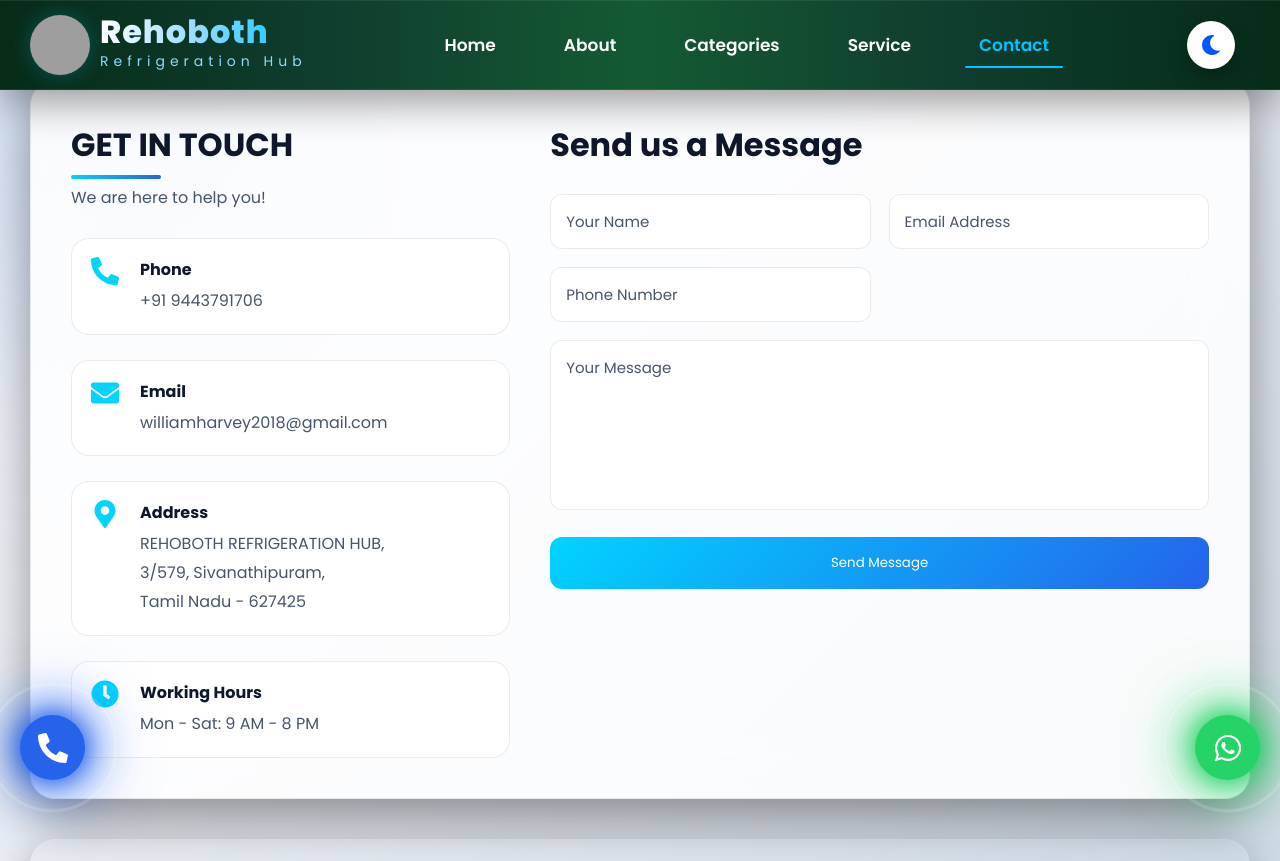
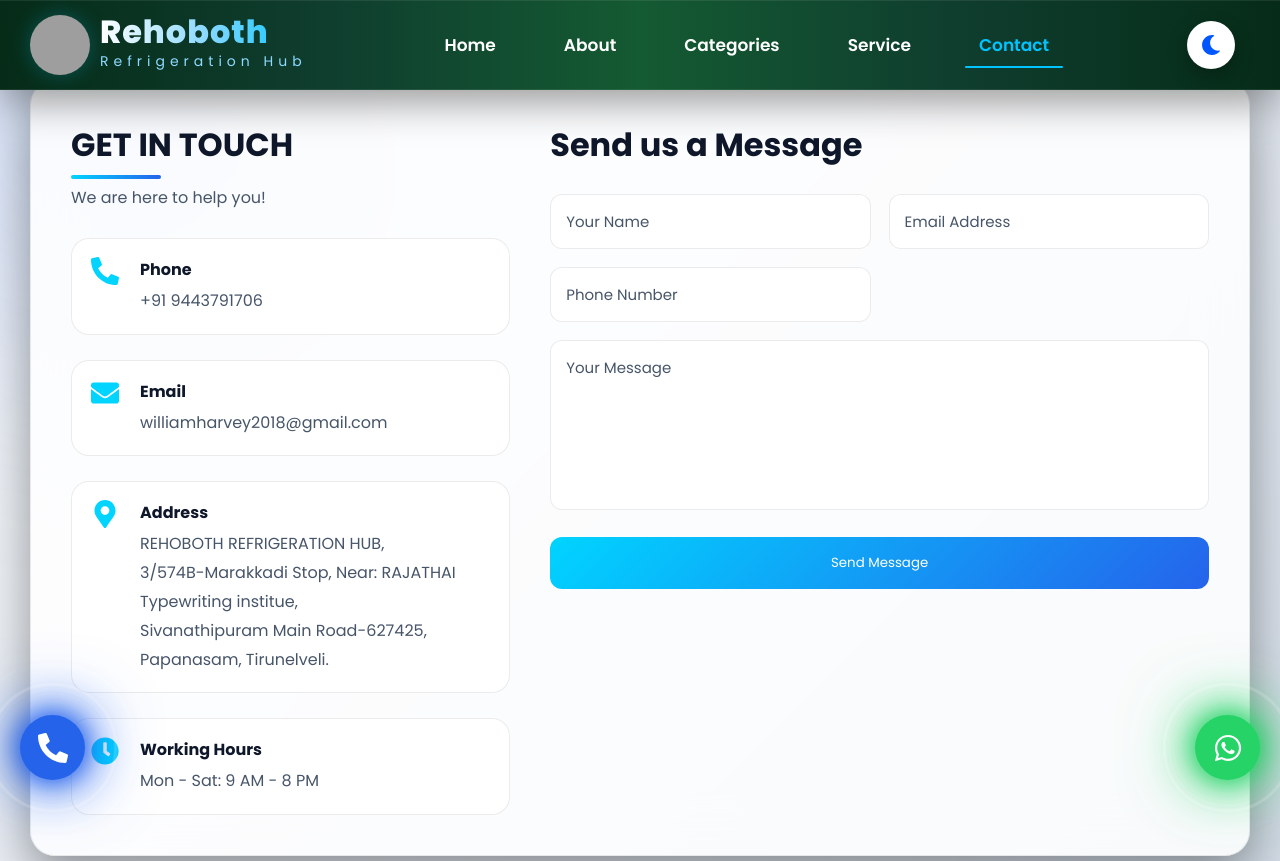
Before and after one commit to sureshsk2203/rehoboth-refrigeration-hub, a React (Create React App) app: page /contact in a window 1280 px wide. Shown: the top 861 px of the page. Built offline with nearby package versions, Linux system fonts and the light colour scheme; grey boxes are pictures that could not be loaded.

Commit message:
Update contact

```diff
--- a/src/components/Contact.jsx
+++ b/src/components/Contact.jsx
@@ -73,8 +73,9 @@ const Contact = () => {
     <h4>Address</h4>
     <p>
       REHOBOTH REFRIGERATION HUB,<br />
-      3/579, Sivanathipuram,<br />
-      Tamil Nadu - 627425
+      3/574B-Marakkadi Stop, Near: RAJATHAI Typewriting institue,<br />
+      Sivanathipuram Main Road-627425,<br />
+      Papanasam, Tirunelveli.
     </p>
   </div>
 </div>
```
